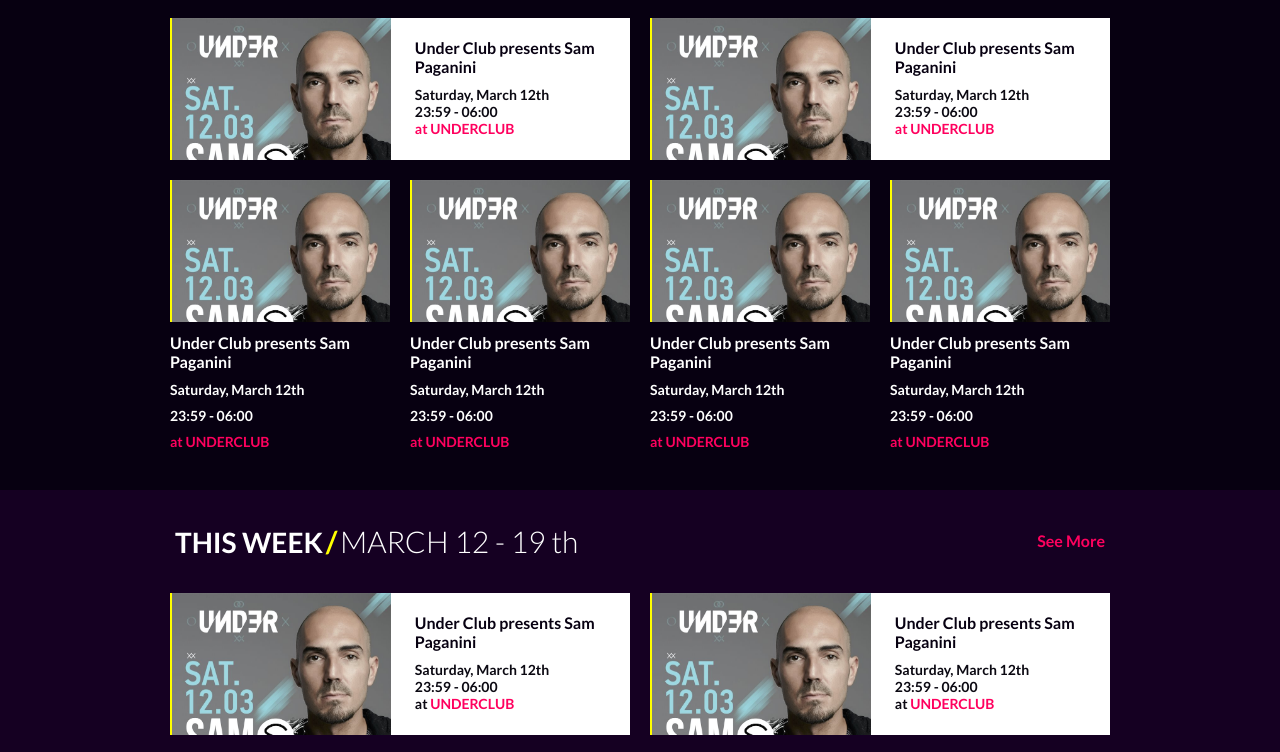
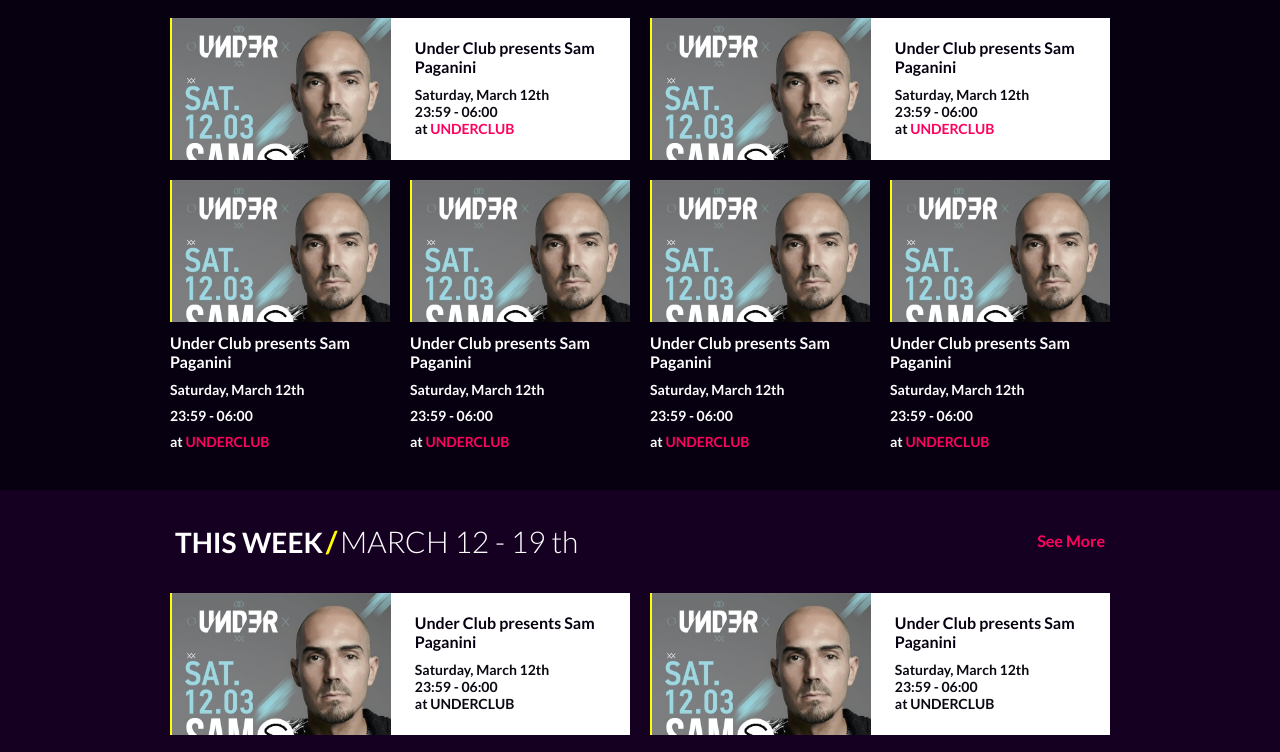
Before and after one commit to borgaaydin/starbeats, a website: page index.html in a window 1280 px wide. Shown: the part 680-1432 px from the top of the page. Drawn offline with Linux system fonts and the light colour scheme; some packages are replaced by stand-ins of ours.

Commit message:
Index Background Fix

```diff
--- a/css/_base.scss
+++ b/css/_base.scss
@@ -14,14 +14,21 @@
 
 body {
   background-color: $background-color-navy;
-  background-image: url(../img/FlareTopLeft.png), url(../img/FlareRight.png) ,url(../img/SliderContainerBackground.jpg);
-  background-repeat: no-repeat, no-repeat, no-repeat;
-  background-position: top left, top right, top center;
-  background-size: auto, auto, cover;
+  background-image: url(../img/FlareTopLeft.png), url(../img/FlareRight.png) ;
+  background-repeat: no-repeat, no-repeat;
+  background-position: top left, top right;
+  background-size: auto, auto;
   font-family: "Lato", sans-serif;
   font-weight: 700;
   font-size: 14px;
   color: $text-color;
+}
+
+.index {
+  background-image: url(../img/FlareTopLeft.png), url(../img/FlareRight.png), url(../img/SliderContainerBackground.jpg);
+  background-repeat: no-repeat, no-repeat, no-repeat;
+  background-position: top left, top right, top center;
+  background-size: auto, auto, contain;
 }
 
 h1 {
@@ -477,7 +484,15 @@
       margin: 0;
       color: $eventTextColor;
 
-      a:hover {
+      a:first-child {
+        color: $eventTextColor;
+
+        &:hover {
+          color: $eventTextColor;
+        }
+      }
+
+      a:last-child:hover {
         color: $primary-color;
         text-decoration: underline;
       }
@@ -518,7 +533,14 @@
   }
 
   h4 {
-    a:hover {
+    a:first-child {
+      color: $text-color;
+
+      &:hover {
+        color: $text-color;
+      }
+    }
+    a:last-child:hover {
       color: $primary-color;
       text-decoration: underline;
     }
--- a/index.html
+++ b/index.html
@@ -5,7 +5,7 @@
     <title>Starbeats</title>
     <link rel="stylesheet" href="./css/app.css">
 </head>
-<body>
+<body class="index">
 
 <div class="container-fluid headContainer">
     <div class="container">
```
Also changed, not shown: css/app.css, 1 other file.
